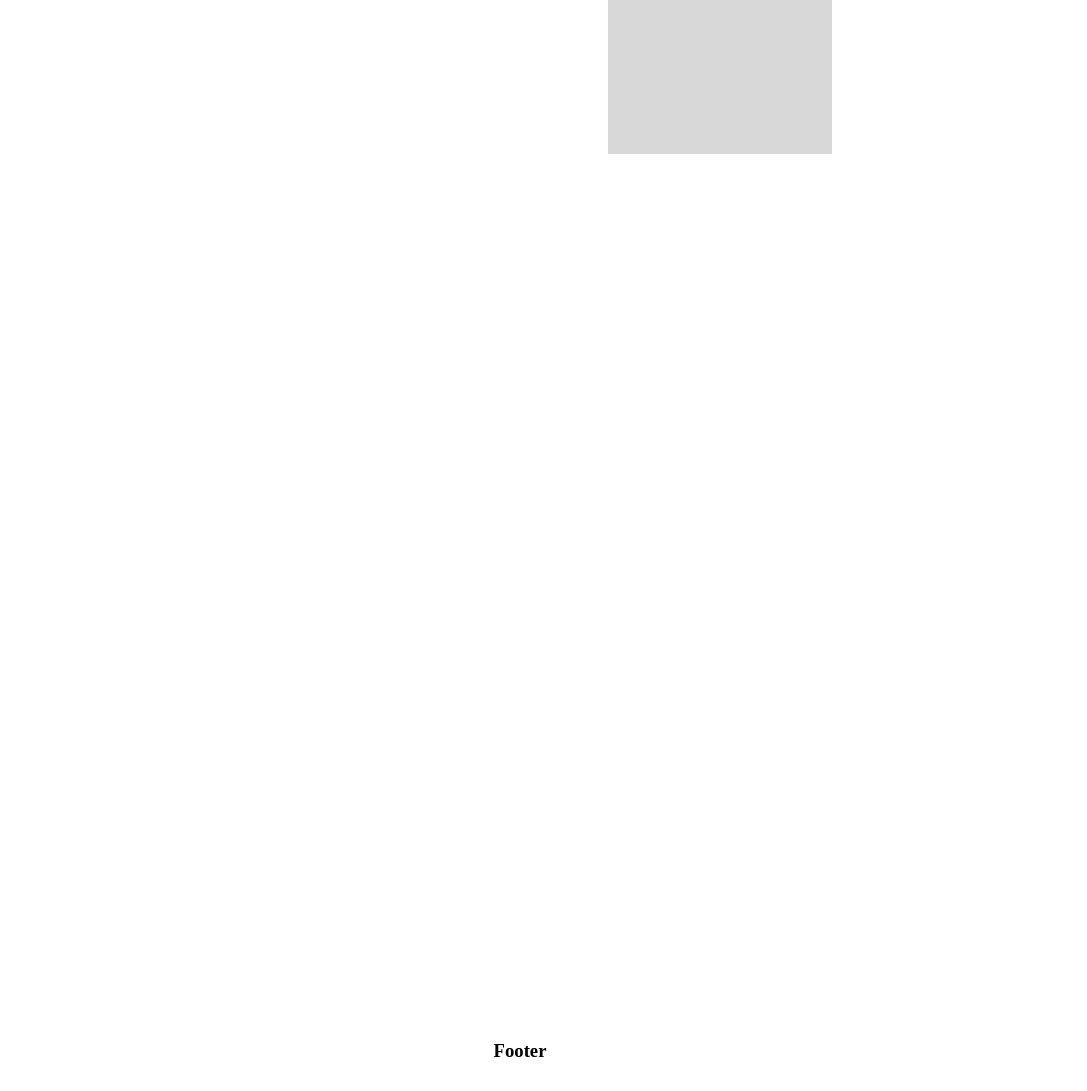
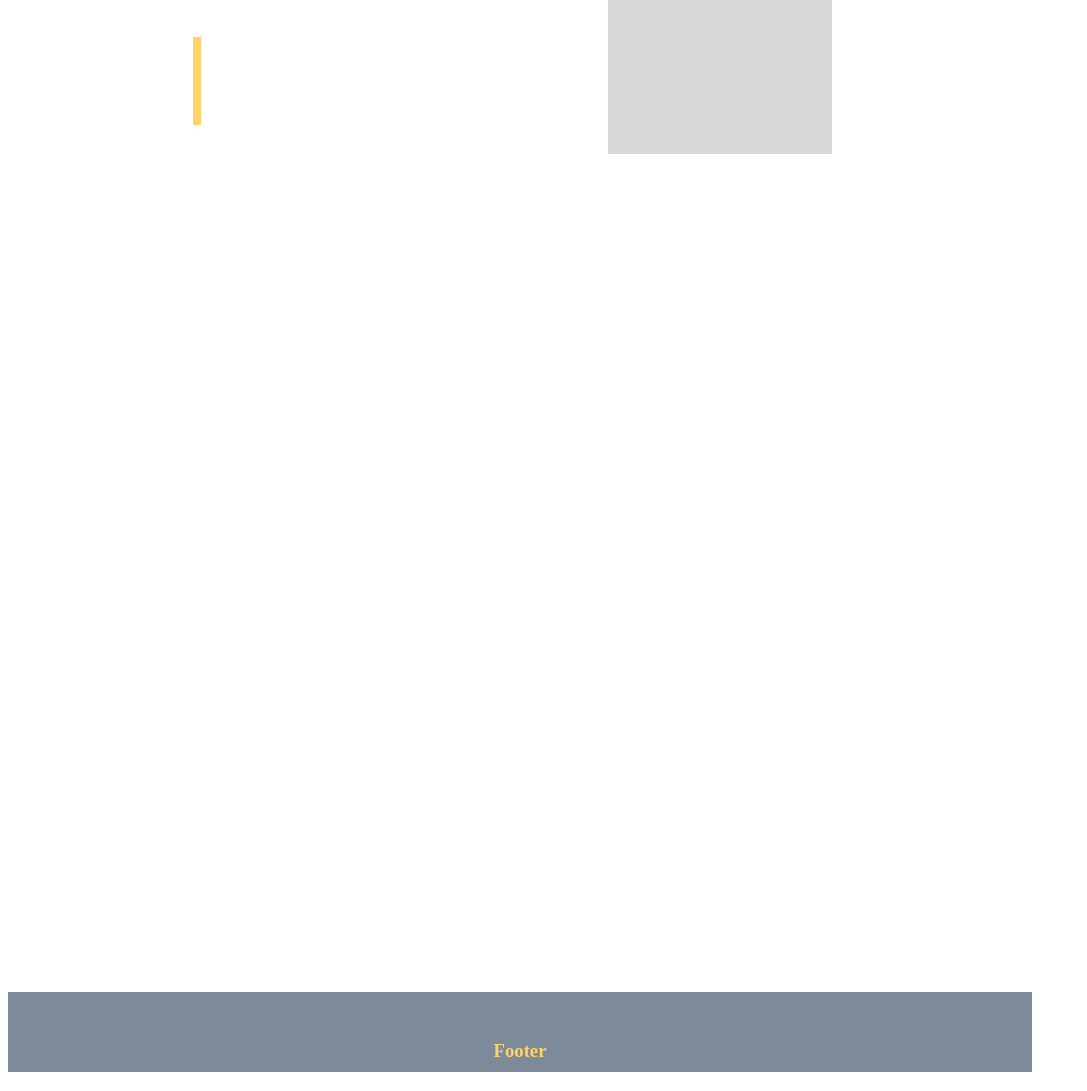
Before and after one commit to horacechangleo/Website, a plain HTML site: page index.html in a window 1280 px wide. Shown: the part 1156-2247 px from the top of the page, without its empty margins (0-1087 px from the left). Drawn offline with Linux system fonts and the light colour scheme.

Commit message:
修正-background-color

```diff
--- a/css/style.css
+++ b/css/style.css
@@ -17,7 +17,6 @@ body{
     height: 113.9px;
     object-fit: contain;
     background-color: #414851;
-    background-color: var(--charcoal-grey);
   }
 
   .meet {
@@ -120,7 +119,6 @@ body{
       width: 8px;
       height: 88px;
       background-color: #ffd366;
-      background-color: var(--pale-gold);
       position: absolute;
     }
 
@@ -139,7 +137,6 @@ body{
   width: 1024px;
   height: 80px;
   background-color: #7c8a99;
-  background-color: var(--steel);
   position: absolute;
   top: 2148px;
   text-align: center;
@@ -148,5 +145,4 @@ body{
   font-weight: 500;
   line-height: 80px;
   color: #ffd366;
-  color: var(--pale-gold);
 }
```
